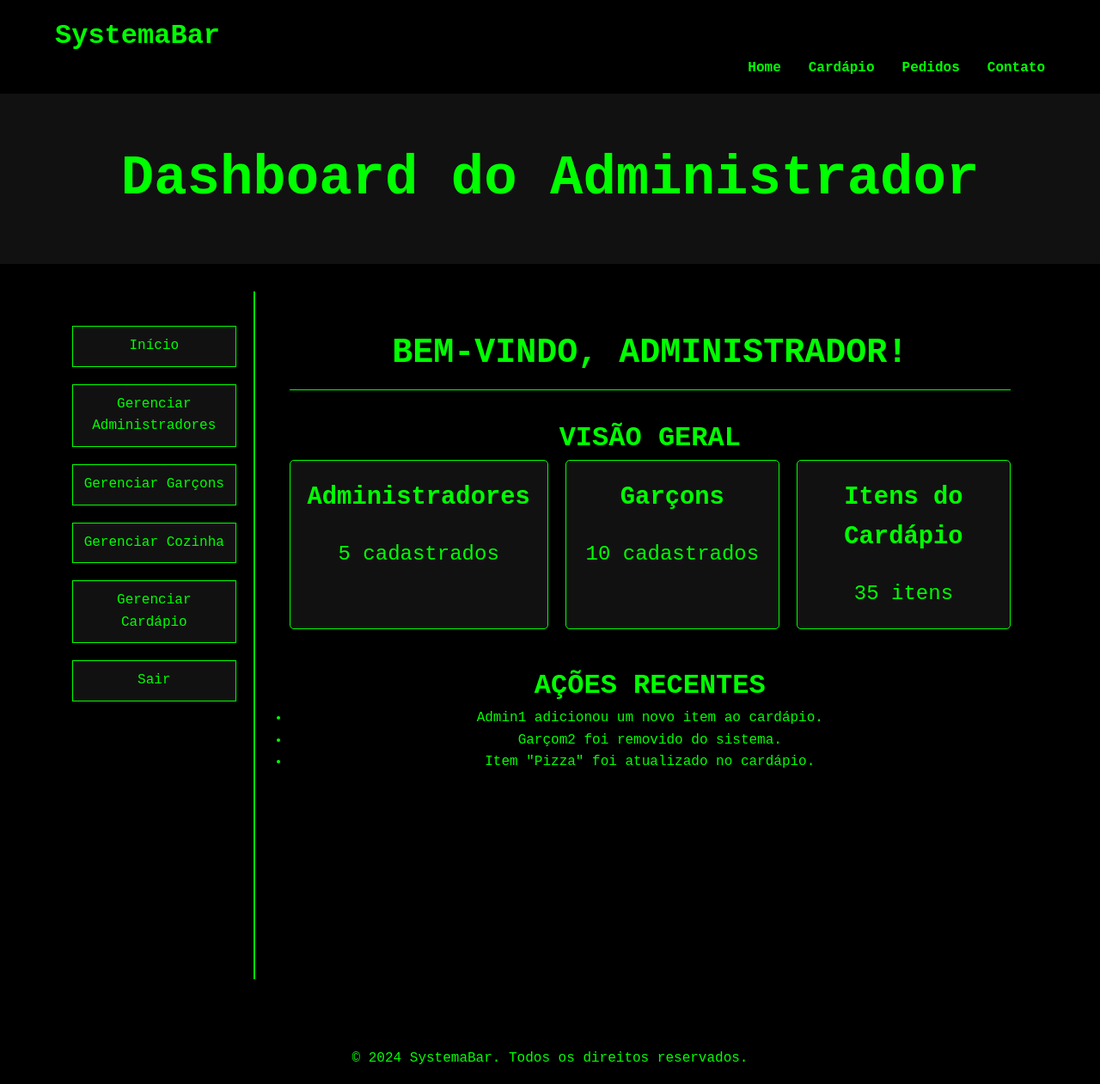
After one commit to ThalesHenri/SystemaBar, a Django app: page /administradorDashboard/ in a window 1280 px wide. The commit adds this page. Shown: the whole page at 86% size. Run offline with Django 5.2, Linux system fonts and the light colour scheme.

Commit message:
mudanças no template, cozinha e adm com cadastros e dashboards feitos cada um, faltando fazer o do garçom e depois as funções de cada um

```diff
--- a/systemaBarDjango/main/static/css/styles.css
+++ b/systemaBarDjango/main/static/css/styles.css
@@ -6,10 +6,10 @@
 }
 
 body {
-    font-family: Arial, sans-serif;
+    font-family: 'Courier New', Courier, monospace; /* Estilo terminal */
     line-height: 1.6;
-    background-color: #f4f4f4;
-    color: #333;
+    background-color: #000;  /* Fundo preto */
+    color: #00ff00;  /* Texto verde neon */
 }
 
 .container {
@@ -17,10 +17,16 @@ body {
     margin: 0 auto;
     max-width: 1200px;
 }
+
+.container a {
+    text-decoration: none;
+    color: #00ff00;  /* Links em verde neon */
+}
+
 /* Estilo do cabeçalho */
 .header {
-    background-color: #333;
-    color: #fff;
+    background-color: #000;  /* Fundo preto */
+    color: #00ff00;  /* Texto verde neon */
     padding: 1rem 0;
 }
 
@@ -40,22 +46,19 @@ body {
 }
 
 .header .nav ul li a {
-    color: #fff;
+    color: #00ff00;
     text-decoration: none;
     font-weight: bold;
     transition: color 0.3s ease;
 }
 
 .header .nav ul li a:hover {
-    color: #f4b400;
+    color: #ff00ff;  /* Hover com tom de roxo neon */
 }
 
 /* Estilo da seção hero */
 .hero {
-    background-image: url('/path/to/your/image.jpg'); /* Substitua pelo caminho da sua imagem */
-    background-size: cover;
-    background-position: center;
-    color: #fff;
+    background-color: #111;  /* Fundo escuro */
     text-align: center;
     padding: 3rem 0;
 }
@@ -110,6 +117,7 @@ button:hover {
 .features h3 {
     font-size: 2rem;
     margin-bottom: 1.5rem;
+    color: #00ff00;
 }
 
 .features-grid {
@@ -132,13 +141,13 @@ button:hover {
 .feature-item h4 {
     font-size: 1.5rem;
     margin-bottom: 1rem;
-    color: #f4b400;
+    color: #00ff00;
 }
 
 /* Estilo do rodapé */
 .footer {
-    background-color: #333;
-    color: #fff;
+    background-color: #000;
+    color: #00ff00;
     text-align: center;
     padding: 1rem 0;
     margin-top: 2rem;
@@ -147,3 +156,144 @@ button:hover {
 .footer p {
     margin: 0;
 }
+
+/* Estilo do dashboard */
+
+/* Estilos gerais para o Dashboard */
+.dashboard-container {
+    display: flex;
+    min-height: 100vh;
+    background-color: #111;
+}
+
+/* Barra Lateral */
+.sidebar {
+    width: 250px;
+    background-color: #000;
+    color: #00ff00;
+    padding: 20px;
+    border-right: 1px solid #00ff00;
+}
+
+.sidebar ul {
+    list-style: none;
+    padding: 0;
+}
+
+.sidebar ul li {
+    margin: 20px 0;
+}
+
+.sidebar ul li a {
+    color: #00ff00;
+    text-decoration: none;
+    display: block;
+    padding: 10px;
+    border: 1px solid #00ff00;
+    background-color: #111;
+    transition: background-color 0.2s ease;
+}
+
+.sidebar ul li a:hover {
+    background-color: #222;
+}
+
+/* Conteúdo Principal */
+.main-content {
+    flex-grow: 1;
+    background-color: #000;
+    padding: 40px;
+    color: #00ff00;
+    border-left: 1px solid #00ff00;
+}
+
+.main-content h1 {
+    font-size: 2.5rem;
+    text-transform: uppercase;
+    border-bottom: 1px solid #00ff00;
+    padding-bottom: 10px;
+    margin-bottom: 30px;
+}
+
+.main-content h2 {
+    font-size: 2rem;
+    text-transform: uppercase;
+}
+
+.main-content .overview {
+    margin-bottom: 40px;
+}
+
+.main-content .overview .stats {
+    display: flex;
+    gap: 20px;
+}
+
+.stat-card {
+    background-color: #111;
+    padding: 20px;
+    border-radius: 5px;
+    border: 1px solid #00ff00;
+    flex: 1;
+    text-align: center;
+}
+
+.stat-card h3 {
+    font-size: 1.8rem;
+}
+
+.stat-card p {
+    font-size: 1.5rem;
+}
+
+/* Tabelas de Dados */
+table {
+    width: 100%;
+    border-collapse: collapse;
+}
+
+table, th, td {
+    border: 1px solid #00ff00;
+}
+
+th, td {
+    padding: 10px;
+    text-align: left;
+}
+
+/* Botões */
+button {
+    background-color: #000;
+    color: #00ff00;
+    border: 1px solid #00ff00;
+    padding: 10px 20px;
+    font-size: 1rem;
+    cursor: pointer;
+    text-transform: uppercase;
+    transition: background-color 0.3s ease, color 0.3s ease; /* Adicionando transição para cor */
+}
+
+button:hover {
+    background-color: #00ff00; /* Preencher com verde neon */
+    color: #000; /* Mudar a cor do texto para preto */
+}
+
+/* Botão primário */
+.btn-primary {
+    background-color: #000;
+    color: #00ff00;
+    padding: 0.75rem 1.5rem;
+    text-decoration: none;
+    font-weight: bold;
+    border-radius: 5px;
+    border: 1px solid #00ff00;
+    transition: background-color 0.3s ease, color 0.3s ease; /* Adicionando transição para cor */
+}
+
+.btn-primary:hover {
+    background-color: #00ff00; /* Preencher com verde neon */
+    color: #000; /* Mudar a cor do texto para preto */
+    position: relative;
+    top: -2px;
+    transition: 1s;
+}
--- /dev/null
+++ b/systemaBarDjango/main/templates/administradorDashboard.html
@@ -0,0 +1,50 @@
+{% extends "index.html" %}
+
+{% block title %}<h1 style="font-size: 4rem;">Dashboard do Administrador</h1>{% endblock title %}
+{% block contentTitle %}{% endblock contentTitle %}
+{% block content %}
+<div class="dashboard-container">
+    <!-- Barra Lateral -->
+    <nav class="sidebar">
+        <ul>
+            <li><a href="#">Início</a></li>
+            <li><a href="#">Gerenciar Administradores</a></li>
+            <li><a href="#">Gerenciar Garçons</a></li>
+            <li><a href="#">Gerenciar Cozinha</a></li>
+            <li><a href="#">Gerenciar Cardápio</a></li>
+            <li><a href="#">Sair</a></li>
+        </ul>
+    </nav>
+
+    <!-- Conteúdo Principal -->
+    <main class="main-content">
+        <h1>Bem-vindo, Administrador!</h1>
+        <section class="overview">
+            <h2>Visão Geral</h2>
+            <div class="stats">
+                <div class="stat-card">
+                    <h3>Administradores</h3>
+                    <p>5 cadastrados</p>
+                </div>
+                <div class="stat-card">
+                    <h3>Garçons</h3>
+                    <p>10 cadastrados</p>
+                </div>
+                <div class="stat-card">
+                    <h3>Itens do Cardápio</h3>
+                    <p>35 itens</p>
+                </div>
+            </div>
+        </section>
+
+        <section class="recent-actions">
+            <h2>Ações Recentes</h2>
+            <ul>
+                <li>Admin1 adicionou um novo item ao cardápio.</li>
+                <li>Garçom2 foi removido do sistema.</li>
+                <li>Item "Pizza" foi atualizado no cardápio.</li>
+            </ul>
+        </section>
+    </main>
+</div>
+{% endblock content %}
--- a/systemaBarDjango/main/templates/index.html
+++ b/systemaBarDjango/main/templates/index.html
@@ -6,11 +6,12 @@
     <title>SystemaBar - Home</title>
     {% load static %}
     <link rel="stylesheet" href="{% static 'css/styles.css' %}">
+    <link href="https://fonts.googleapis.com/css2?family=Orbitron:wght@400;700&display=swap" rel="stylesheet">
 </head>
 <body>
     <header class="header">
         <div class="container">
-            <h1 class="logo">SystemaBar</h1>
+            <a href="/"><h1 class="logo">SystemaBar</h1></a>
             <nav class="nav">
                 <ul>
                     <li><a href="#">Home</a></li>
@@ -26,7 +27,7 @@
         <div class="container">
             {% block title %}<h2>Bem-vindo ao SystemaBar</h2>
             <p>O melhor sistema para gerenciar seu bar ou restaurante.</p>
-            <a href="#" class="btn-primary">Começar</a>{% endblock title %}
+            {% endblock title %}
         </div>
     </section>
 
@@ -44,10 +45,10 @@
                 <div class="feature-item">
                     <h4>Cozinha</h4>
                     <p>Processe os pedidos de uma forma intuitiva.</p>
-                    <a href="#" class="btn-primary" style="position: relative; top: 30px;">Acessar</a>
+                    <a href="{% url "cozinhaLogin" %}" class="btn-primary" style="position: relative; top: 30px;">Acessar</a>
                 </div>
                 <div class="feature-item">
-                    <h4>Atendentes</h4>
+                    <h4>Garçom</h4>
                     <p>Gere os pedidos e garanta uma melhor satisfação dos clientes.</p>
                     <a href="#" class="btn-primary" style="position: relative; top: 30px;">Acessar</a>
                 </div>
--- a/systemaBarDjango/main/urls.py
+++ b/systemaBarDjango/main/urls.py
@@ -4,8 +4,13 @@ from . import views
 urlpatterns = [
     path('', views.home, name='home'),
     path('administradorLogin/', views.administradorLogin, name='administradorLogin'),
-     path('cadastrarAdministradorEvent/', views.cadastrarAdministradorEvent, name='cadastrarAdministradorEvent'),
+    path('cadastrarAdministradorEvent/', views.cadastrarAdministradorEvent, name='cadastrarAdministradorEvent'),
     path('cadastrarAdministrador/', views.cadastrarAdministrador, name='cadastrarAdministrador'),
+    path('administradorDashboard/', views.administradorDashboard, name='administradorDashboard'),
+    path('cozinhaLogin/', views.cozinhaLogin, name='cozinhaLogin'),
+    path('cadastrarCozinhaEvent/', views.cadastrarCozinhaEvent, name='cadastrarCozinhaEvent'),
+    path('cadastrarCozinha/', views.cadastrarCozinha, name='cadastrarCozinha'),
+    path('cozinhaDashboard/', views.cozinhaDashboard, name='cozinhaDashboard'),
 
 
 
--- a/systemaBarDjango/main/views.py
+++ b/systemaBarDjango/main/views.py
@@ -1,6 +1,6 @@
 from django.shortcuts import render, HttpResponse,redirect
-from .forms import AdminForm,AdminLoginForm
-from .models import AdminModel
+from .forms import AdminForm,AdminLoginForm,CozinhaForm,CozinhaLoginForm
+from .models import AdminModel,CozinhaModel
 from django.contrib import messages
 from django.contrib.auth import authenticate,login
 
@@ -33,6 +33,7 @@ def cadastrarAdministradorEvent(response):
         form = AdminForm()
 
 
+
 def administradorLogin(response):
     if response.method == 'POST':
         form = AdminLoginForm(response.POST)
@@ -47,10 +48,64 @@ def administradorLogin(response):
                 response.session['admin_logged_in'] = admin.id  # Armazenar o id do admin na sessão
                 messages.success(response, 'Login realizado com sucesso!')
                 print('admin_logado')
-                return redirect('home')  # Redireciona para o painel do administrador
+                return redirect('administradorDashboard')  # Redireciona para o painel do administrador
             except AdminModel.DoesNotExist:
                 messages.error(response, 'Credenciais inválidas. Verifique seu e-mail ou senha.')
     else:
         form = AdminLoginForm()
 
     return render(response, 'adminLogin.html', {'form': form})
+
+
+def administradorDashboard(response):
+    return render(response,'administradorDashboard.html')
+
+
+def cadastrarCozinha(response):
+    form = CozinhaForm()
+
+    return render(response, 'cadastrarCozinha.html', {'form': form})
+
+
+
+def cadastrarCozinhaEvent(response):
+    if response.method == 'POST':
+        form = CozinhaForm(response.POST)
+        if form.is_valid():
+            form.save()
+            messages.success(response, 'Cozinha cadastrado com sucesso!')
+            print('Mensagem de Sucesso Cadastrada')
+            return redirect('home')  # Redirecionar para a página inicial ou de login
+        else:
+            messages.error(response, 'Erro no cadastro. Verifique os dados.')
+            print("Mensagem de erro cadastrada")
+    else:
+        form = CozinhaForm()
+
+
+
+def cozinhaLogin(response):
+    if response.method == 'POST':
+        form = CozinhaLoginForm(response.POST)
+        if form.is_valid():
+            email = form.cleaned_data['email']
+            senha = form.cleaned_data['senha']
+
+            # Autenticando o Cozinha
+            try:
+                cozinha = CozinhaModel.objects.get(email=email, senha=senha)
+                # Você pode personalizar aqui a lógica de autenticação ou login
+                response.session['cozinha_logged_in'] = cozinha.id  # Armazenar o id do cozinha na sessão
+                messages.success(response, 'Login realizado com sucesso!')
+                print('cozinha_logado')
+                return redirect('cozinhaDashboard')  # Redireciona para o painel do administrador
+            except AdminModel.DoesNotExist:
+                messages.error(response, 'Credenciais inválidas. Verifique seu e-mail ou senha.')
+    else:
+        form = AdminLoginForm()
+
+    return render(response, 'cozinhaLogin.html', {'form': form})
+
+
+def cozinhaDashboard(response):
+    return render(response,'cozinhaDashboard.html')
```
Also changed, not shown: other parts of systemaBarDjango/main/static/css/styles.css (+18 -13 lines), systemaBarDjango/main/forms.py (+13 -3 lines), systemaBarDjango/main/models.py (+14 -1 lines), systemaBarDjango/main/templates/cadastrarCozinha.html (added, +17 -0 lines), systemaBarDjango/main/templates/cozinhaDashboard.html (added, +47 -0 lines), systemaBarDjango/main/templates/cozinhaLogin.html (added, +18 -0 lines).
